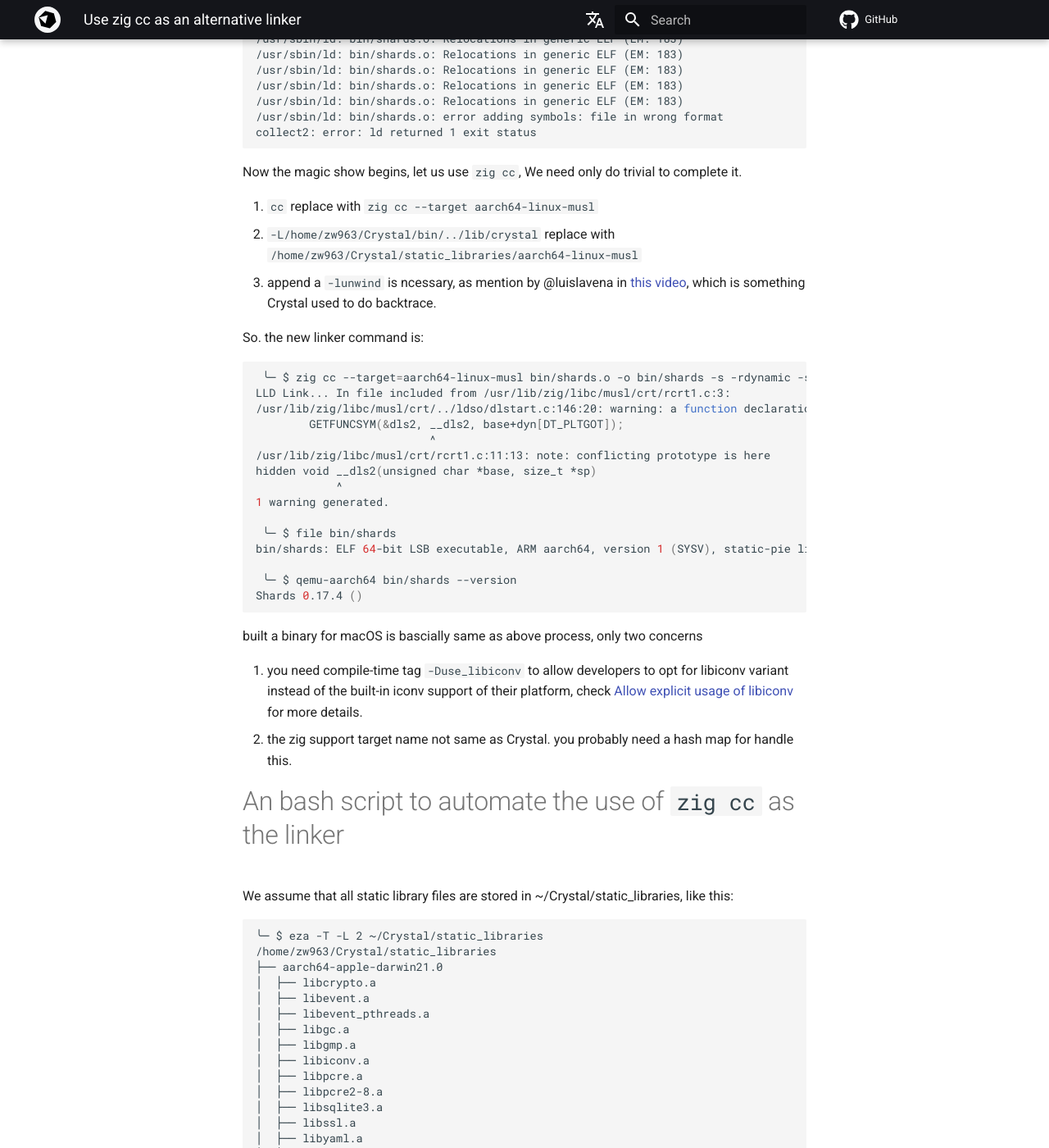
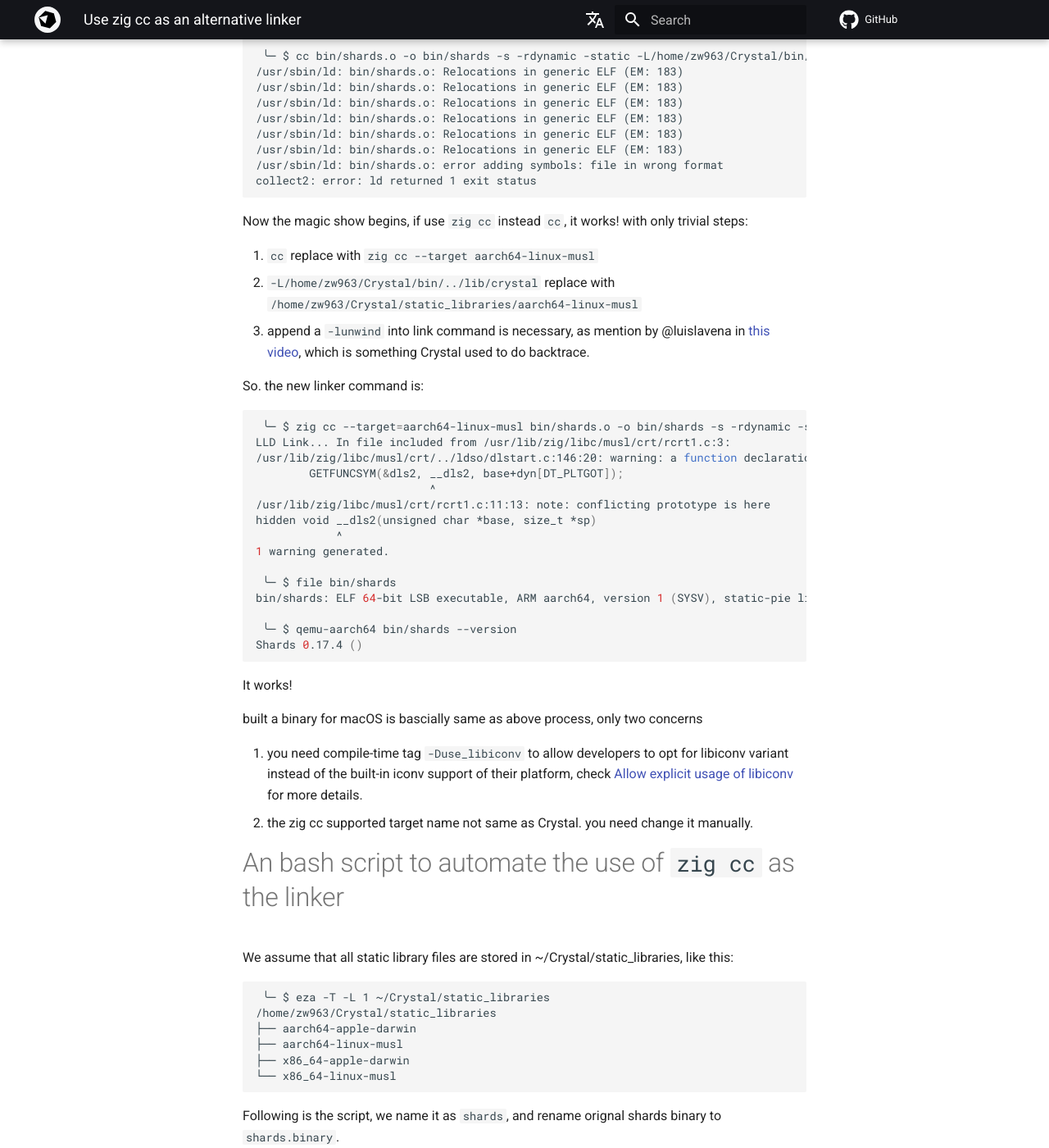
Before and after one commit to crystal-lang/crystal-book, an MkDocs documentation site: the page built from docs/guides/use_zig_cc_as_an_alternative_linker.md, in a window 1280 px wide and 1400 px high, scrolled down 8475 px. Shown: the whole window at 82% size. Built offline with MkDocs 1.6.1 and Material for MkDocs 9.7.7, drawn with Linux system fonts in a browser that asks for light colours; nearby versions of some CDN libraries; library files that are not in the unit come from our copies; comment, search, counter and statistics services are not loaded; the version menu is left out; some of the changed text lies outside the part shown.

Commit message:
Update doc to output newest version magic-haversack, refine doc a bit.

````diff
--- a/docs/guides/use_zig_cc_as_an_alternative_linker.md
+++ b/docs/guides/use_zig_cc_as_an_alternative_linker.md
@@ -2,8 +2,8 @@
 
 This approach was originally verified by @luislavena and first posted [here](https://forum.crystal-lang.org/t/a-github-action-template-for-do-release-assets-when-push-a-tag-it-should-fitable-for-any-shards/4635/5), [here](https://forum.crystal-lang.org/t/a-github-action-template-for-do-release-assets-when-push-a-tag-it-should-fitable-for-any-shards/4635/8) and [here](https://forum.crystal-lang.org/t/does-anyone-deploy-crystal-app-on-arm-based-linux-server-what-is-the-deployment-process-like/5588/5), big thanks to him for proving this solution work, and he showed a little bit of this in following videos:
 
-    [Building CLIs with Crystal - Quick cross-compilation - Part 1](https://www.youtube.com/watch?v=ij7alYEvfTg)
-    [Building CLIs with Crystal - Quick cross-compilation - Part 2](https://www.youtube.com/watch?v=LdVNqdf_kBI)
+[Building CLIs with Crystal - Quick cross-compilation - Part 1](https://www.youtube.com/watch?v=ij7alYEvfTg)
+[Building CLIs with Crystal - Quick cross-compilation - Part 2](https://www.youtube.com/watch?v=LdVNqdf_kBI)
 
 Here are some links explain how `zig cc` link work:
 
@@ -105,9 +105,9 @@
 0.11.0
 ```
 
-## reproduces the example in `zig cc: a Powerful Drop-In Replacement for GCC/Clang`, but use the latest version of zig.
+## reproduces the example in the post `zig cc: a Powerful Drop-In Replacement for GCC/Clang`, but use the latest version of zig.
 
-generate a `hello.exe` can running on Win10
+generate a `hello.exe` can running on Win10 on my linux machine.
 
 ```sh
  ╰─ $ \cat hello.c
@@ -126,7 +126,7 @@
 
 --------------------
 
-generate luagit aarch64-linux-musl static binary
+generate luagit aarch64-linux-musl static binary on my linux machine.
 
 ```sh
  ╰─ $ git clone https://github.com/LuaJIT/LuaJIT
@@ -263,9 +263,9 @@
 
 ## build a crystal aarch64 binary use zig cc
 
-We choose `crystal-lang/shards` as an example, we will build `shards` for `aarch64-linux-musl` target.
+We will build `shards` binary for `aarch64-linux-musl` target.
 
-### Step 1. Build app use Crystal cross compile
+### Step 1. Build app use Crystal --cross-compile and --target=aarch64-linux-musl option.
 
 ```
  ╰─ $ git clone https://github.com/crystal-lang/shards
@@ -288,9 +288,9 @@
 
 cc bin/shards.o -o bin/shards -s -rdynamic -static -L/home/zw963/Crystal/bin/../lib/crystal -lyaml -lpcre2-8 -lgc -lpthread -ldl -levent
 
-Usually we will run it on the target platform, in this case, a ARM64 machine, now with `zig cc` magic, we want to link it directly on host platfrom instead.
+Usually we need linking it on the target platform, in our case, a ARM64 machine,
 
-But, before that, you need to indicate where to find those static link libraries. for current case, following alpine package is needed.
+Now with `zig cc` magic, we will link it directly on host platfrom instead, but we still need following static link libraries:
 
 ```
 yaml-static
@@ -302,8 +302,8 @@
 ### Step 2. Prepare dependency libraries file.
 
 You can download both of them from https://dl-cdn.alpinelinux.org/alpine/v3.18/main/aarch64/, but thanks @@luislavena again, There is a [ruby gem](https://github.com/luislavena/magic-haversack) help us for this.
+
 You need config ruby correctly to use this tool.
-
 
 ```sh
  ╰─ $ git clone https://github.com/luislavena/magic-haversack
@@ -311,28 +311,28 @@
  ╰─ $ cd magic-haversack
 
  ╰─ $ rake -T
-rake clobber_package                 # Remove package products
-rake fetch:aarch64-apple-darwin20.0  # Fetch all for 'aarch64-apple-darwin20.0'
-rake fetch:aarch64-linux-musl        # Fetch all for 'aarch64-linux-musl'
-rake fetch:all                       # Fetch all
-rake fetch:x86_64-apple-darwin20.0   # Fetch all for 'x86_64-apple-darwin20.0'
-rake fetch:x86_64-linux-musl         # Fetch all for 'x86_64-linux-musl'
-rake package                         # Build all the packages
-rake repackage                       # Force a rebuild of the package files
+rake clean                       # Remove any temporary products
+rake clobber                     # Remove any generated files
+rake clobber_package             # Remove package products
+rake fetch:aarch64-apple-darwin  # Fetch all for 'aarch64-apple-darwin'
+rake fetch:aarch64-linux-musl    # Fetch all for 'aarch64-linux-musl'
+rake fetch:all                   # Fetch all
+rake fetch:x86_64-apple-darwin   # Fetch all for 'x86_64-apple-darwin'
+rake fetch:x86_64-linux-musl     # Fetch all for 'x86_64-linux-musl'
+rake package                     # Build all the packages
+rake repackage                   # Force a rebuild of the package files
 
  ╰─ $ rake fetch:all
  ...
 
 ```
 
-After done `rake fetch:all`, all needs (same alpine version)static library pulled down into `lib` folder.
-
-You can find that all the required libraries file are ready to use.
+After done `rake fetch:all`, all required (same version for different target) static library download into `lib` folder and ready to use.
 
 ```sh
-╰─ $ eza -T -L2 lib
+ ╰─ $ eza -T -L2 lib
 lib
-├── aarch64-apple-darwin20.0
+├── aarch64-apple-darwin
 │  ├── libcrypto.a
 │  ├── libevent.a
 │  ├── libevent_pthreads.a
@@ -353,12 +354,13 @@
 │  ├── libgmp.a
 │  ├── libpcre.a
 │  ├── libpcre2-8.a
+│  ├── libsodium.a
 │  ├── libsqlite3.a
 │  ├── libssl.a
 │  ├── libyaml.a
 │  ├── libz.a
 │  └── pkgconfig
-├── x86_64-apple-darwin20.0
+├── x86_64-apple-darwin
 │  ├── libcrypto.a
 │  ├── libevent.a
 │  ├── libevent_pthreads.a
@@ -386,22 +390,22 @@
    └── pkgconfig
 ```
 
-As of current version, only 4 targets and some of the most important packages supported.
+As of current version, only 4 targets and some of the most useful packages supported.
 
 Check details on [libs.yml](https://github.com/luislavena/magic-haversack/blob/main/libs.yml)
 
-You can copy to whatever folder you wish, I copied it to `~/Crystal/static_libraries` personally.
+You can copy those file into whatever folder you wish, I copied it to `~/Crystal/static_libraries` personally.
 
 ```
  ╰─ $ ls ~/Crystal/static_libraries
-aarch64-apple-darwin20.0/  aarch64-linux-musl/  x86_64-apple-darwin20.0/  x86_64-linux-musl/
+aarch64-apple-darwin/  aarch64-linux-musl/  x86_64-apple-darwin/  x86_64-linux-musl/
 ```
 
 ### Step 3: linking use `zig cc`
 
 We will continue the linking process in Step 1
 
-When run origial linking command on X86_64 host, it not work obviously.
+If try running the outputed link command on local X86_64 machine, it not work obviously.
 
 ```
  ╰─ $ cd ~/Crystal/crystal-lang/shards
@@ -421,12 +425,12 @@
 
 ```
 
-Now the magic show begins, let us use `zig cc`, We need only do trivial to complete it.
+Now the magic show begins, if use `zig cc` instead `cc`, it works! with only trivial steps:
 
 
 1.  `cc` replace with `zig cc --target aarch64-linux-musl`
 2. `-L/home/zw963/Crystal/bin/../lib/crystal` replace with `/home/zw963/Crystal/static_libraries/aarch64-linux-musl`
-3. append a ` -lunwind` is ncessary, as mention by @luislavena in [this video](https://youtu.be/ij7alYEvfTg?si=YSfGlPssV3E-DY-h&t=521), which is something Crystal used to do backtrace.
+3. append a ` -lunwind` into link command is necessary, as mention by @luislavena in [this video](https://youtu.be/ij7alYEvfTg?si=YSfGlPssV3E-DY-h&t=521), which is something Crystal used to do backtrace.
 
 
 So. the new linker command is:
@@ -450,75 +454,27 @@
 
 ```
 
+It works!
+
 built a binary for macOS is bascially same as above process, only two concerns
 
 1. you need compile-time tag `-Duse_libiconv` to allow developers to opt for libiconv variant instead of the built-in iconv support of their platform, check [Allow explicit usage of libiconv](https://github.com/crystal-lang/crystal/pull/11876) for more details.
-2. the zig support target name not same as Crystal. you probably need a hash map for handle this.
+2. the zig cc supported target name not same as Crystal. you need change it manually.
 
 # An bash script to automate the use of `zig cc` as the linker
 
 We assume that all static library files are stored in ~/Crystal/static_libraries, like this:
 
 ```
-╰─ $ eza -T -L 2 ~/Crystal/static_libraries
+ ╰─ $ eza -T -L 1 ~/Crystal/static_libraries
 /home/zw963/Crystal/static_libraries
-├── aarch64-apple-darwin21.0
-│  ├── libcrypto.a
-│  ├── libevent.a
-│  ├── libevent_pthreads.a
-│  ├── libgc.a
-│  ├── libgmp.a
-│  ├── libiconv.a
-│  ├── libpcre.a
-│  ├── libpcre2-8.a
-│  ├── libsqlite3.a
-│  ├── libssl.a
-│  ├── libyaml.a
-│  ├── libz.a
-│  └── pkgconfig
+├── aarch64-apple-darwin
 ├── aarch64-linux-musl
-│  ├── libcrypto.a
-│  ├── libevent.a
-│  ├── libevent_pthreads.a
-│  ├── libgc.a
-│  ├── libgmp.a
-│  ├── libpcre.a
-│  ├── libpcre2-8.a
-│  ├── libsqlite3.a
-│  ├── libssl.a
-│  ├── libyaml.a
-│  ├── libz.a
-│  └── pkgconfig
-├── x86_64-apple-darwin21.0
-│  ├── libcrypto.a
-│  ├── libevent.a
-│  ├── libevent_pthreads.a
-│  ├── libgc.a
-│  ├── libgmp.a
-│  ├── libiconv.a
-│  ├── libpcre.a
-│  ├── libpcre2-8.a
-│  ├── libsqlite3.a
-│  ├── libssl.a
-│  ├── libyaml.a
-│  ├── libz.a
-│  └── pkgconfig
+├── x86_64-apple-darwin
 └── x86_64-linux-musl
-   ├── libcrypto.a
-   ├── libevent.a
-   ├── libevent_pthreads.a
-   ├── libgc.a
-   ├── libgmp.a
-   ├── libpcre.a
-   ├── libpcre2-8.a
-   ├── libsqlite3.a
-   ├── libssl.a
-   ├── libyaml.a
-   ├── libz.a
-   └── pkgconfig
 ```
 
-Following is the script, we name it as `shards`, orignal shards rename to `shards.binary`.
+Following is the script, we name it as `shards`, and rename orignal shards binary to `shards.binary`.
 
 You need at least BASH 4.0 to running this script, and some basic tools, grep, sed, tee, those should out of box on any linux distro, also install zig too.
 
@@ -539,8 +495,8 @@
         declare -A libname_map=(
             ["x86_64-linux-musl"]="x86_64-linux-musl"
             ["aarch64-linux-musl"]="aarch64-linux-musl"
-            ["x86_64-darwin"]="x86_64-apple-darwin21.0"
-            ["aarch64-darwin"]="aarch64-apple-darwin21.0"
+            ["x86_64-darwin"]="x86_64-apple-darwin"
+            ["aarch64-darwin"]="aarch64-apple-darwin"
         )
 
         tmp_file="$(mktemp -d)/$$"
````
Also changed, not shown: other parts of docs/guides/use_zig_cc_as_an_alternative_linker.md (+3 -0 lines).
